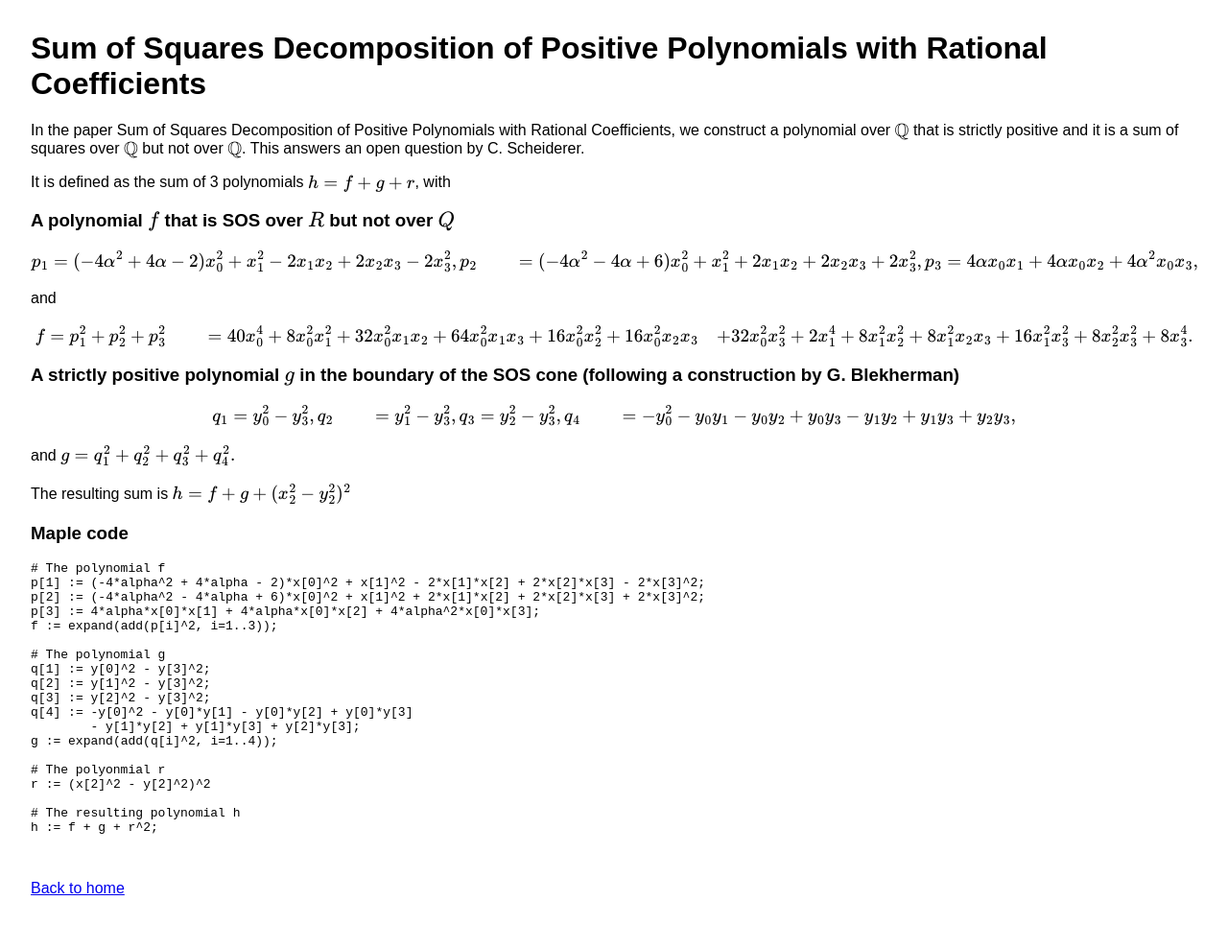
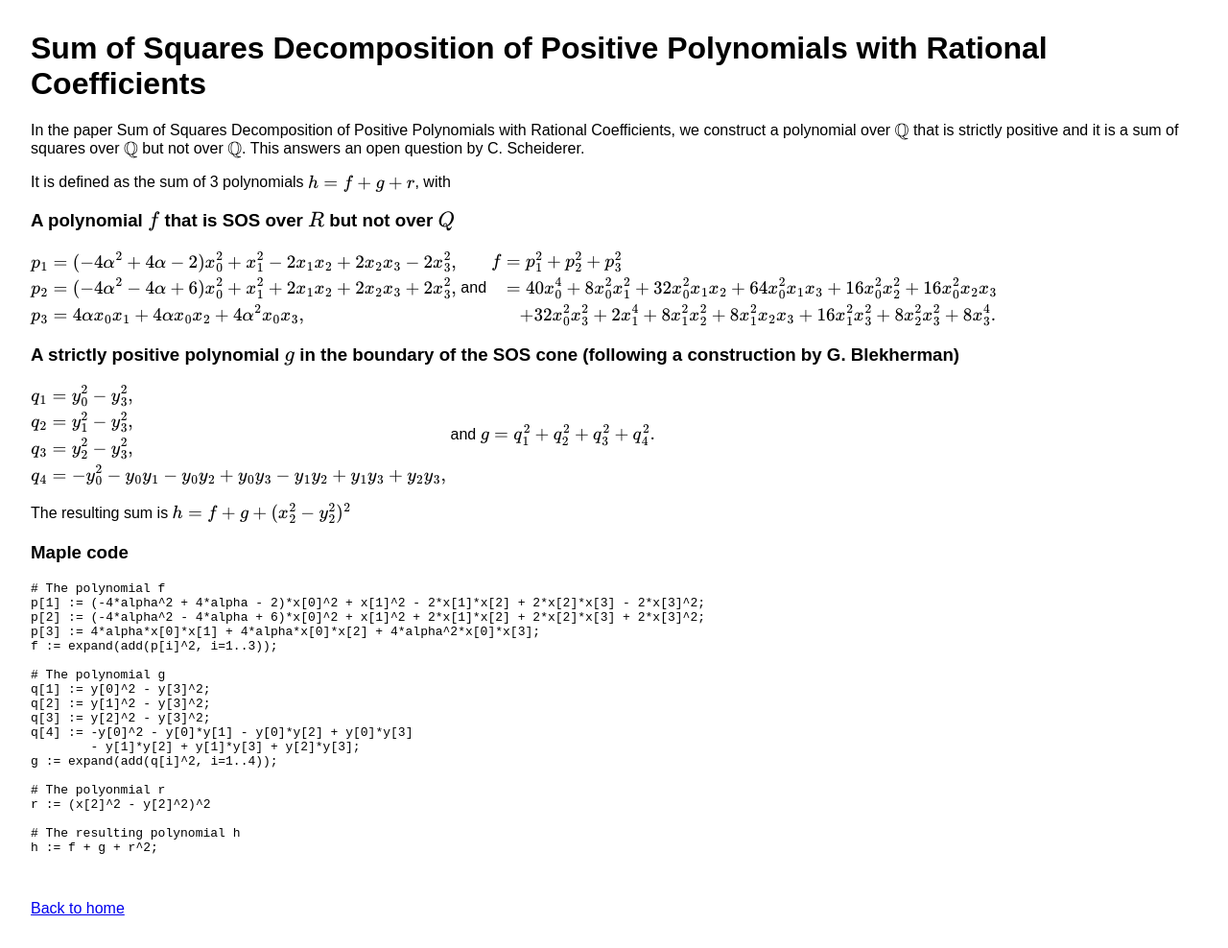
Before and after one commit to slap/sos-encyclopedia, a Jekyll site: the page built from _polynomials/laplagne_positiveNotRational.md, in a window 1280 px wide. Shown: the whole page at 96% size. Built offline with Jekyll 4.4.1, drawn with Linux system fonts in a browser that asks for light colours; before the commit the page ends 967 px from its top, so only the background shows below that.

Commit message:
Update laplagne_positiveNotRational.md

```diff
--- a/_polynomials/laplagne_positiveNotRational.md
+++ b/_polynomials/laplagne_positiveNotRational.md
@@ -17,26 +17,27 @@ It is defined as the sum of 3 polynomials $h = f + g + r$, with
 
 ### A polynomial $f$ that is SOS over $R$ but not over $Q$
 
-\begin{aligned}
+$$\begin{align*}
 p_{1} &= (-4\alpha^{2} + 4\alpha - 2)x_{0}^{2} + x_{1}^{2} - 2x_{1}x_{2} + 2x_{2}x_{3} - 2x_{3}^{2}, \\
 p_{2} &= (-4\alpha^{2} - 4\alpha + 6)x_{0}^{2} + x_{1}^{2} + 2x_{1}x_{2} + 2x_{2}x_{3} + 2x_{3}^{2}, \\
 p_{3} &= 4\alpha x_{0}x_{1} + 4\alpha x_{0}x_{2} + 4\alpha^{2} x_{0}x_{3},
-\end{aligned}
+\end{align*}$$
 and
-\begin{aligned}
+$$\begin{align*}
 f &= p_{1}^{2} + p_{2}^{2} + p_{3}^{2} \\
   &= 40x_{0}^{4} + 8x_{0}^{2}x_{1}^{2} + 32x_{0}^{2}x_{1}x_{2} + 64x_{0}^{2}x_{1}x_{3} + 16x_{0}^{2}x_{2}^{2} + 16x_{0}^{2}x_{2}x_{3} \\
   &\quad + 32x_{0}^{2}x_{3}^{2} + 2x_{1}^{4} + 8x_{1}^{2}x_{2}^{2} + 8x_{1}^{2}x_{2}x_{3} + 16x_{1}^{2}x_{3}^{2} + 8x_{2}^{2}x_{3}^{2} + 8x_{3}^{4}.
-\end{aligned}
+\end{align*}$$
 
 ### A strictly positive polynomial $g$ in the boundary of the SOS cone (following a construction by G. Blekherman)
-\begin{aligned}
+
+$$\begin{align*}
 q_{1} &= y_{0}^{2} - y_{3}^{2}, \\
 q_{2} &= y_{1}^{2} - y_{3}^{2}, \\
 q_{3} &= y_{2}^{2} - y_{3}^{2}, \\
 q_{4} &= -y_{0}^{2} - y_{0}y_{1} - y_{0}y_{2} + y_{0}y_{3}
          - y_{1}y_{2} + y_{1}y_{3} + y_{2}y_{3},
-\end{aligned}
+\end{align*}$$
 and
 $$
 g = q_{1}^{2} + q_{2}^{2} + q_{3}^{2} + q_{4}^{2}.
```
